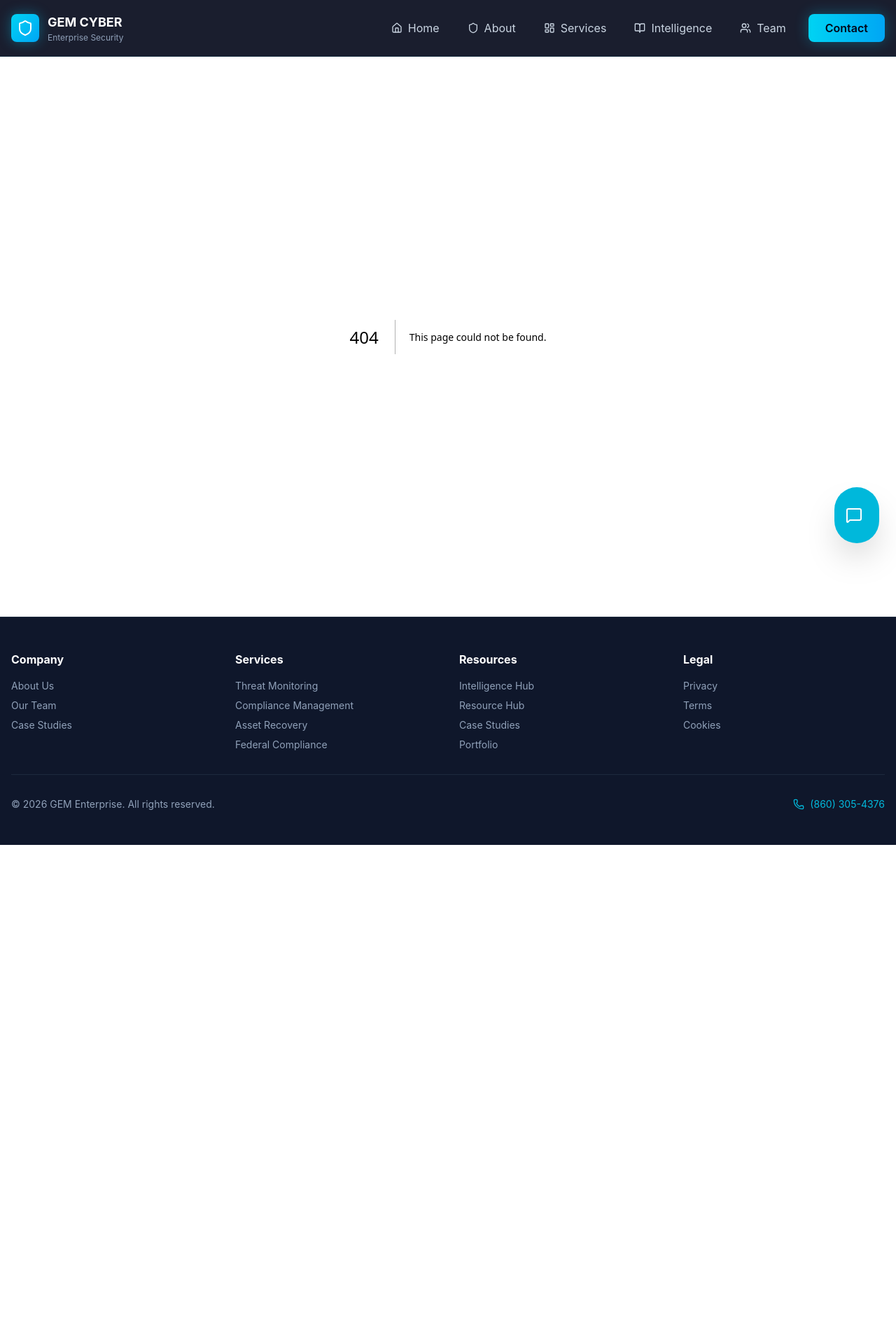
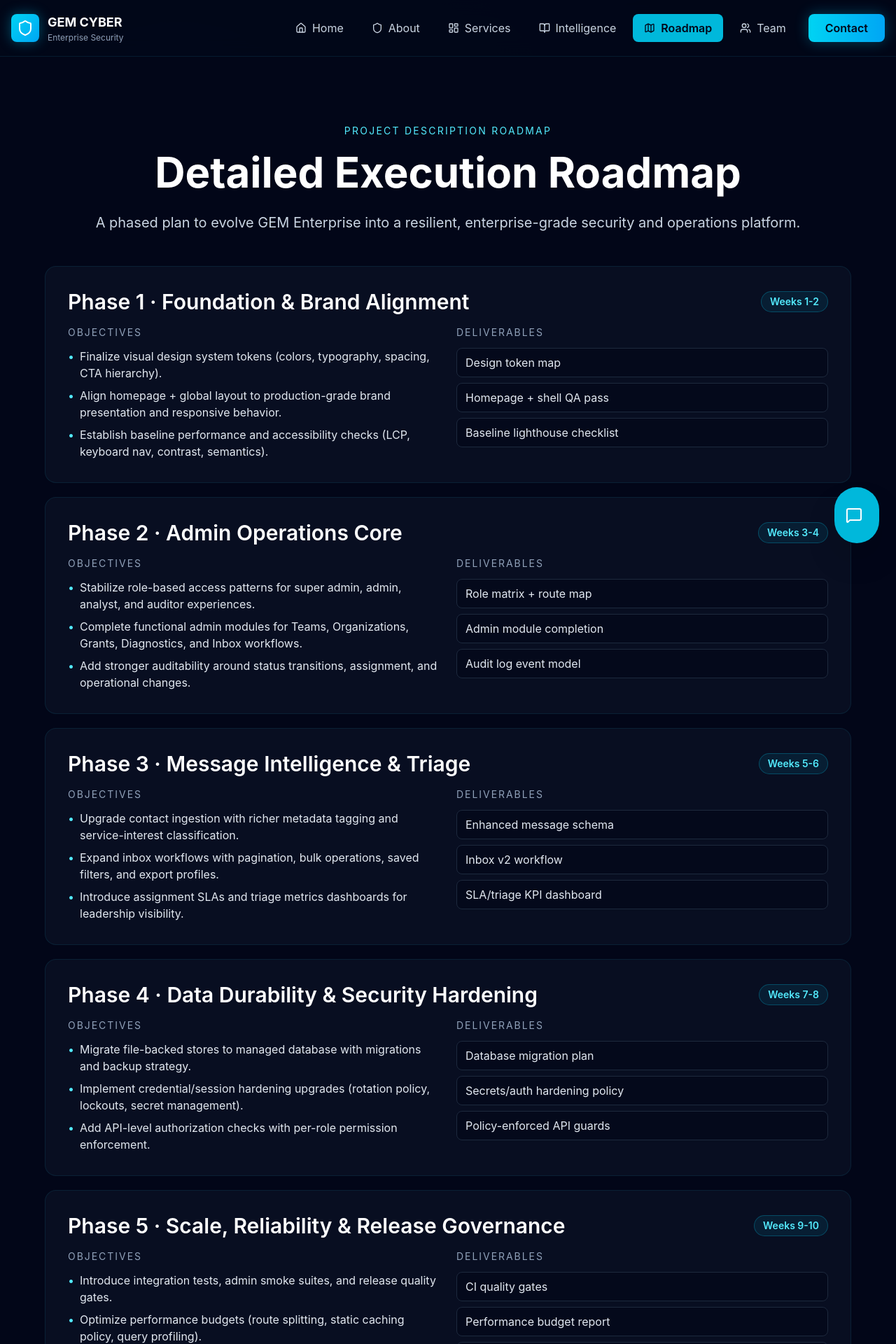
Before and after one commit to support371/MymainEmterpriseWebsite, a Next.js app: page /roadmap in a window 1280 px wide. Before the commit this address had no page. Shown: the top 1920 px of the page at 70% size. Before the commit the page ends 1207 px from the top, so only its background shows below. Built offline with nearby package versions, Linux system fonts and the light colour scheme.

Commit message:
Add detailed project roadmap page and sitewide roadmap links

```diff
--- a/src/app/page.tsx
+++ b/src/app/page.tsx
@@ -14,6 +14,7 @@ import {
   Network,
   LayoutDashboard,
   Mail,
+  Map,
 } from 'lucide-react';
 
 export const metadata: Metadata = {
@@ -40,6 +41,7 @@ const platformLinks = [
   { title: 'Sentinel Trust', icon: Lock, path: '/cyber-sentinel-trust', desc: 'Zero trust' },
   { title: 'Portfolio', icon: LayoutDashboard, path: '/portfolio', desc: 'Asset dashboard' },
   { title: 'Pricing', icon: Zap, path: '/pricing', desc: 'Plans & pricing' },
+  { title: 'Roadmap', icon: Map, path: '/roadmap', desc: 'Project delivery phases' },
   { title: 'Contact', icon: Mail, path: '/contact-us', desc: 'Get in touch' },
 ];
 
@@ -163,6 +165,23 @@ export default function HomePage() {
         </div>
       </section>
 
+      <section className="py-20">
+        <div className="container mx-auto px-4">
+          <div className="max-w-5xl mx-auto rounded-2xl border border-cyan-900/40 bg-slate-900/60 p-8 md:p-10">
+            <div className="flex flex-wrap items-center justify-between gap-4">
+              <div>
+                <p className="text-cyan-300 uppercase tracking-[0.14em] text-xs mb-2">Project Description Output</p>
+                <h2 className="text-2xl md:text-3xl font-bold text-white">Need the full project roadmap?</h2>
+                <p className="text-slate-300 mt-2">Review the detailed phased delivery plan covering design, admin operations, inbox intelligence, security hardening, and scaling.</p>
+              </div>
+              <Link href="/roadmap" className="px-6 py-3 rounded-lg bg-gradient-to-r from-cyan-400 to-sky-500 text-slate-950 font-semibold">
+                Open Roadmap
+              </Link>
+            </div>
+          </div>
+        </div>
+      </section>
+
       <section className="py-24">
         <div className="container mx-auto px-4">
           <div className="max-w-5xl mx-auto rounded-2xl border border-cyan-500/35 bg-cyan-500/10 p-12 text-center">
--- /dev/null
+++ b/src/app/roadmap/page.tsx
@@ -0,0 +1,114 @@
+import type { Metadata } from 'next';
+
+export const metadata: Metadata = {
+  title: 'Project Roadmap',
+  description:
+    'Detailed execution roadmap for GEM Enterprise platform modernization across brand, security operations, admin workflows, and platform scale.',
+};
+
+const roadmapPhases = [
+  {
+    phase: 'Phase 1 · Foundation & Brand Alignment',
+    timeline: 'Weeks 1-2',
+    goals: [
+      'Finalize visual design system tokens (colors, typography, spacing, CTA hierarchy).',
+      'Align homepage + global layout to production-grade brand presentation and responsive behavior.',
+      'Establish baseline performance and accessibility checks (LCP, keyboard nav, contrast, semantics).',
+    ],
+    deliverables: ['Design token map', 'Homepage + shell QA pass', 'Baseline lighthouse checklist'],
+  },
+  {
+    phase: 'Phase 2 · Admin Operations Core',
+    timeline: 'Weeks 3-4',
+    goals: [
+      'Stabilize role-based access patterns for super admin, admin, analyst, and auditor experiences.',
+      'Complete functional admin modules for Teams, Organizations, Grants, Diagnostics, and Inbox workflows.',
+      'Add stronger auditability around status transitions, assignment, and operational changes.',
+    ],
+    deliverables: ['Role matrix + route map', 'Admin module completion', 'Audit log event model'],
+  },
+  {
+    phase: 'Phase 3 · Message Intelligence & Triage',
+    timeline: 'Weeks 5-6',
+    goals: [
+      'Upgrade contact ingestion with richer metadata tagging and service-interest classification.',
+      'Expand inbox workflows with pagination, bulk operations, saved filters, and export profiles.',
+      'Introduce assignment SLAs and triage metrics dashboards for leadership visibility.',
+    ],
+    deliverables: ['Enhanced message schema', 'Inbox v2 workflow', 'SLA/triage KPI dashboard'],
+  },
+  {
+    phase: 'Phase 4 · Data Durability & Security Hardening',
+    timeline: 'Weeks 7-8',
+    goals: [
+      'Migrate file-backed stores to managed database with migrations and backup strategy.',
+      'Implement credential/session hardening upgrades (rotation policy, lockouts, secret management).',
+      'Add API-level authorization checks with per-role permission enforcement.',
+    ],
+    deliverables: ['Database migration plan', 'Secrets/auth hardening policy', 'Policy-enforced API guards'],
+  },
+  {
+    phase: 'Phase 5 · Scale, Reliability & Release Governance',
+    timeline: 'Weeks 9-10',
+    goals: [
+      'Introduce integration tests, admin smoke suites, and release quality gates.',
+      'Optimize performance budgets (route splitting, static caching policy, query profiling).',
+      'Define deployment runbooks, incident playbooks, and ownership handoff docs.',
+    ],
+    deliverables: ['CI quality gates', 'Performance budget report', 'Operations runbook set'],
+  },
+];
+
+export default function RoadmapPage() {
+  return (
+    <div className="min-h-screen pt-24 pb-20 bg-slate-950">
+      <section className="container mx-auto px-4">
+        <div className="max-w-5xl mx-auto text-center mb-12">
+          <p className="text-cyan-300 text-sm uppercase tracking-[0.16em] mb-3">Project Description Roadmap</p>
+          <h1 className="text-4xl md:text-6xl font-bold text-white leading-tight">Detailed Execution Roadmap</h1>
+          <p className="text-slate-300 mt-5 text-lg md:text-xl">
+            A phased plan to evolve GEM Enterprise into a resilient, enterprise-grade security and operations platform.
+          </p>
+        </div>
+
+        <div className="max-w-6xl mx-auto grid gap-5">
+          {roadmapPhases.map((phase) => (
+            <article key={phase.phase} className="rounded-2xl border border-cyan-900/30 bg-slate-900/55 p-6 md:p-8">
+              <div className="flex flex-wrap items-center justify-between gap-3 mb-4">
+                <h2 className="text-2xl md:text-3xl font-semibold text-white">{phase.phase}</h2>
+                <span className="text-xs md:text-sm text-cyan-300 font-semibold px-3 py-1 rounded-full bg-cyan-500/10 border border-cyan-500/30">
+                  {phase.timeline}
+                </span>
+              </div>
+
+              <div className="grid md:grid-cols-2 gap-6">
+                <div>
+                  <h3 className="text-sm uppercase tracking-[0.14em] text-slate-400 mb-3">Objectives</h3>
+                  <ul className="space-y-2 text-slate-200 text-sm md:text-base">
+                    {phase.goals.map((goal) => (
+                      <li key={goal} className="flex gap-2">
+                        <span className="text-cyan-300">•</span>
+                        <span>{goal}</span>
+                      </li>
+                    ))}
+                  </ul>
+                </div>
+
+                <div>
+                  <h3 className="text-sm uppercase tracking-[0.14em] text-slate-400 mb-3">Deliverables</h3>
+                  <ul className="space-y-2 text-slate-200 text-sm md:text-base">
+                    {phase.deliverables.map((item) => (
+                      <li key={item} className="rounded-lg border border-slate-800 bg-slate-950/60 px-3 py-2">
+                        {item}
+                      </li>
+                    ))}
+                  </ul>
+                </div>
+              </div>
+            </article>
+          ))}
+        </div>
+      </section>
+    </div>
+  );
+}
--- a/src/components/layout/Footer.tsx
+++ b/src/components/layout/Footer.tsx
@@ -30,6 +30,7 @@ export default function Footer() {
               <Link href="/resources" className="block text-slate-400 hover:text-white transition-colors text-sm">Resource Hub</Link>
               <Link href="/case-studies" className="block text-slate-400 hover:text-white transition-colors text-sm">Case Studies</Link>
               <Link href="/portfolio" className="block text-slate-400 hover:text-white transition-colors text-sm">Portfolio</Link>
+              <Link href="/roadmap" className="block text-slate-400 hover:text-white transition-colors text-sm">Project Roadmap</Link>
             </div>
           </div>
           <div>
--- a/src/components/layout/Navbar.tsx
+++ b/src/components/layout/Navbar.tsx
@@ -3,13 +3,14 @@
 import { useState } from 'react';
 import Link from 'next/link';
 import { usePathname } from 'next/navigation';
-import { Shield, Menu, X, Home, Users, Award, BookOpen, Lock, LayoutDashboard, Mail, Network } from 'lucide-react';
+import { Shield, Menu, X, Home, Users, Award, BookOpen, Lock, LayoutDashboard, Mail, Network, Map } from 'lucide-react';
 
 const navigation = [
   { name: 'Home', href: '/', icon: Home },
   { name: 'About', href: '/about-us', icon: Shield },
   { name: 'Services', href: '/services', icon: LayoutDashboard },
   { name: 'Intelligence', href: '/news', icon: BookOpen },
+  { name: 'Roadmap', href: '/roadmap', icon: Map },
   { name: 'Team', href: '/teams', icon: Users },
 ];
 
@@ -20,6 +21,7 @@ const mobileNavigation = [
   { name: 'QFS', href: '/qfs', icon: Network },
   { name: 'Sentinel', href: '/cyber-sentinel-trust', icon: Lock },
   { name: 'Portfolio', href: '/portfolio', icon: LayoutDashboard },
+  { name: 'Roadmap', href: '/roadmap', icon: Map },
   { name: 'Contact', href: '/contact-us', icon: Mail },
 ];
 
```
